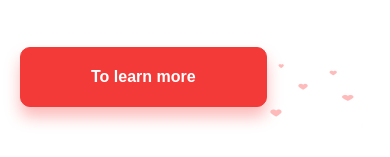
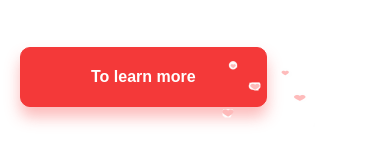
Before and after one commit to Kalyabin08/Kalyabin08, a plain HTML site: page index.html in a window 390 px wide. Shown: the part 600-757 px from the top of the page. Drawn offline with nearby package versions, Linux system fonts and the light colour scheme.

Commit message:
Update style.css

```diff
--- a/css/style.css
+++ b/css/style.css
@@ -3049,7 +3049,7 @@ body.lock {
     content: url('../img/main/heart.png');
     position: absolute;
     display: block;
-    right: -40%;
+    right: -20%;
     bottom: -28px;
 }
 .main__content::before {
```
